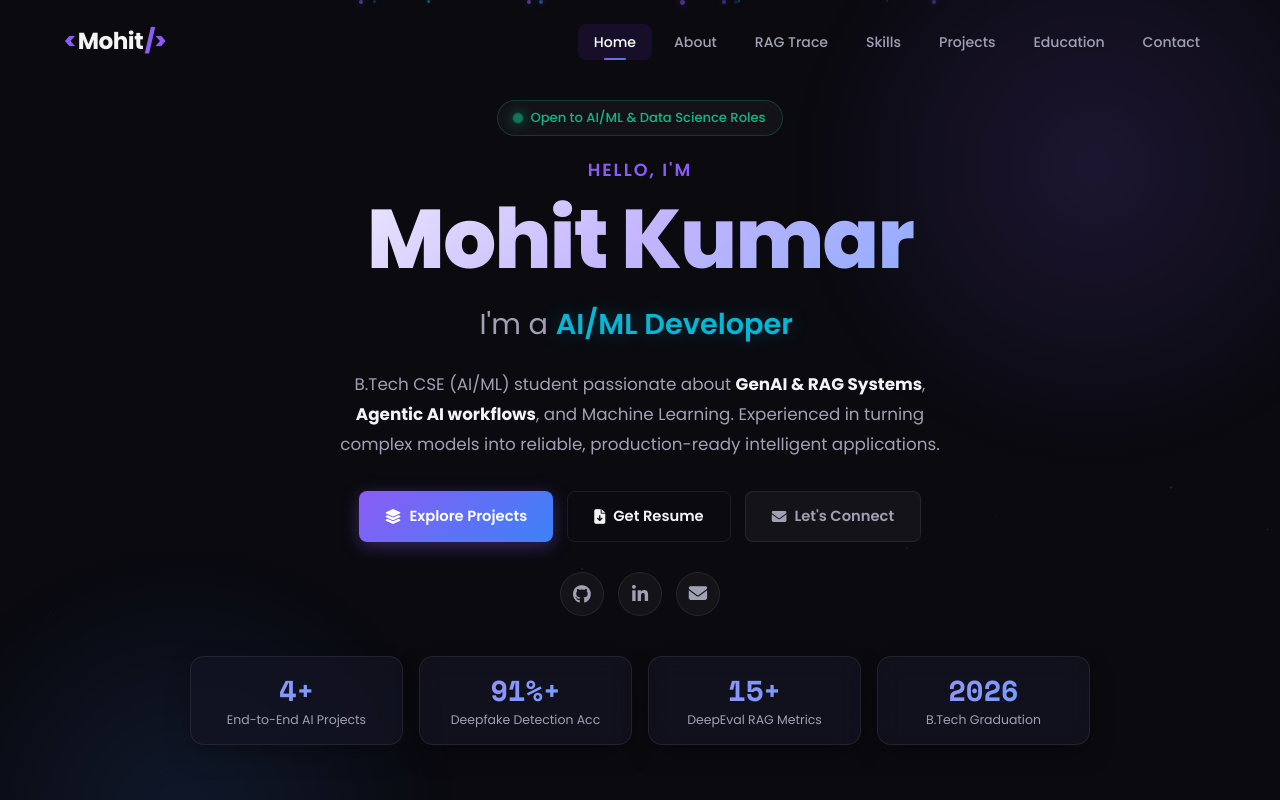
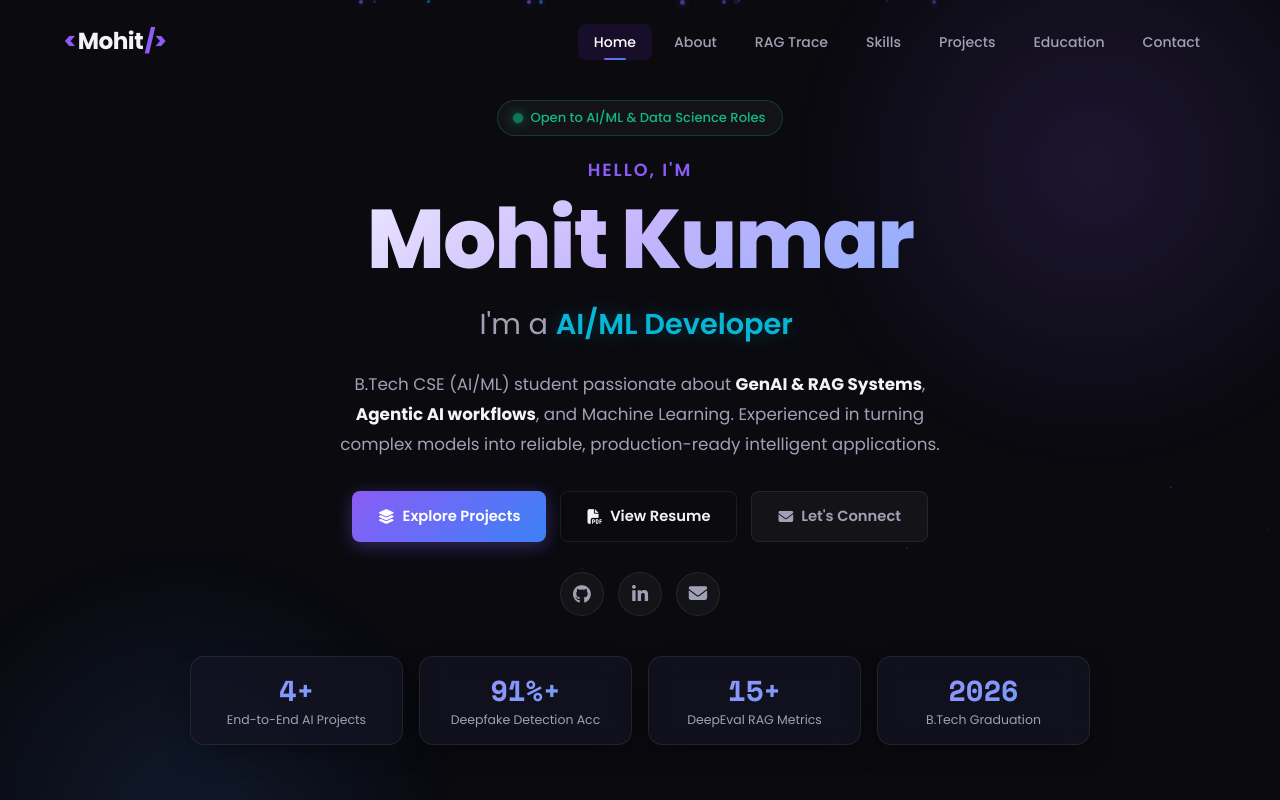
Before and after one commit to mohit3015/Mohit-Portfolio, a plain HTML site: page index.html in a window 1280 px wide. Shown: the top 800 px of the page. Drawn offline with nearby package versions, Linux system fonts and the light colour scheme.

Commit message:
Update hero resume button to View Resume with new tab preview

```diff
--- a/index.html
+++ b/index.html
@@ -68,8 +68,8 @@
                 <a href="#projects" class="btn btn-primary">
                     <i class="fas fa-layer-group"></i> Explore Projects
                 </a>
-                <a href="Mohit_Kumar_Resume_Updated01.pdf" download class="btn btn-outline">
-                    <i class="fas fa-file-download"></i> Get Resume
+                <a href="Mohit_Kumar_Resume_Updated01.pdf" target="_blank" rel="noopener noreferrer" class="btn btn-outline">
+                    <i class="fas fa-file-pdf"></i> View Resume
                 </a>
                 <a href="#contact" class="btn btn-ghost">
                     <i class="fas fa-envelope"></i> Let's Connect
```
